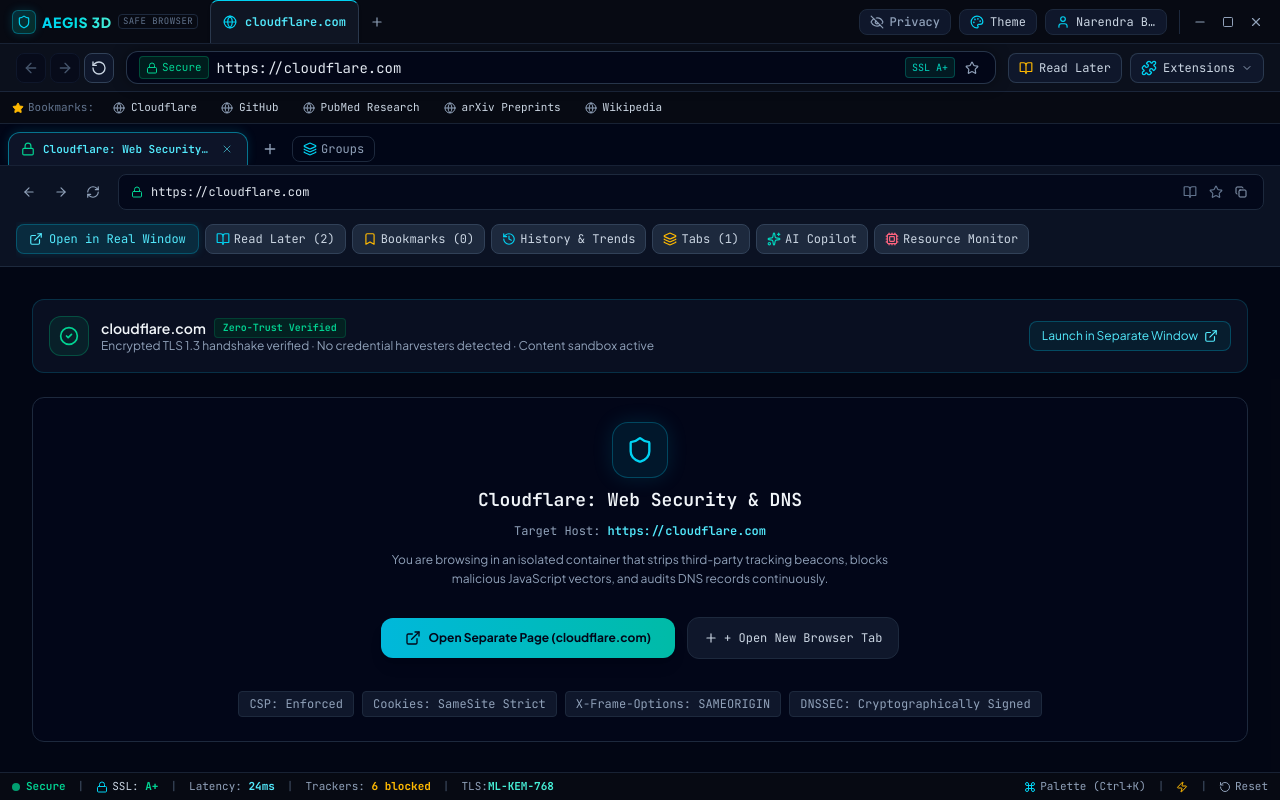
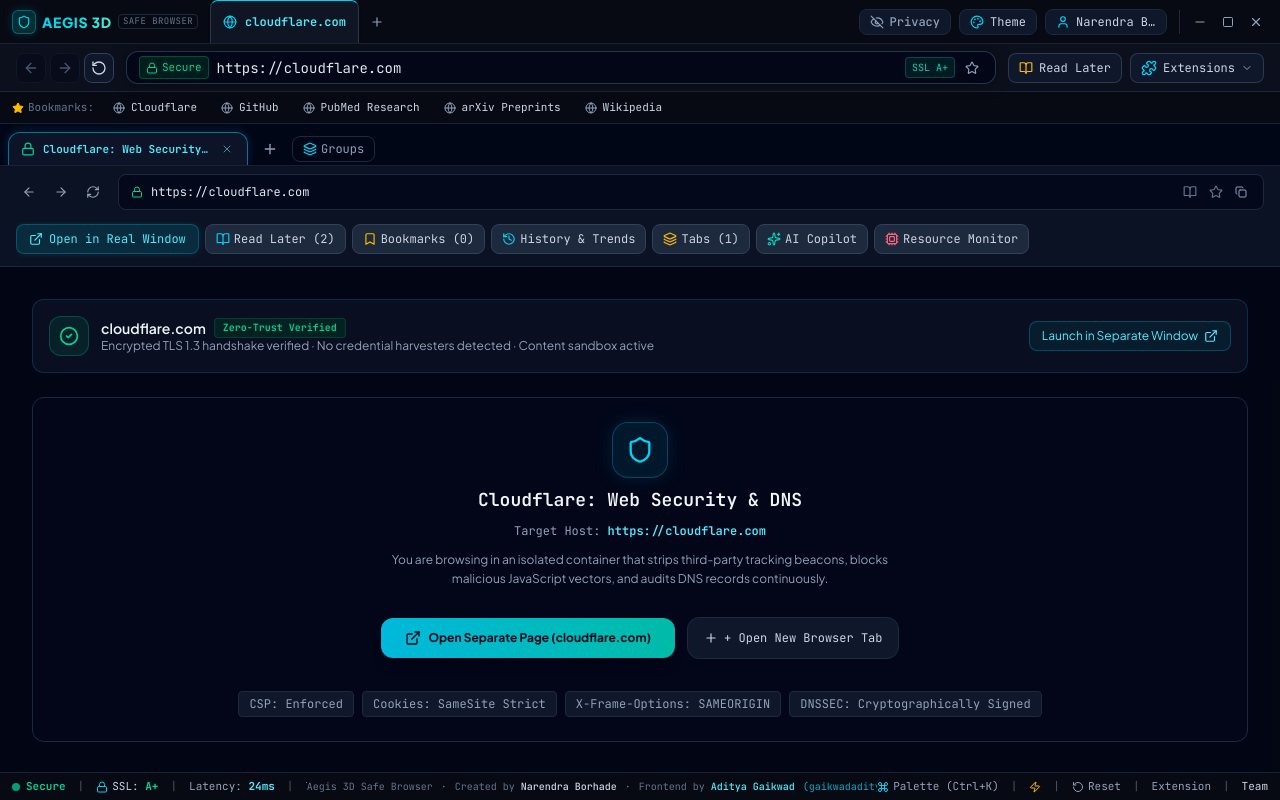
Before and after one commit to narendraborhade-creator/Ageis-scanner, a React (Vite) app: page / in a window 1280 px wide. Built offline with nearby package versions, Linux system fonts and the light colour scheme.

Commit message:
fix: ensure proper spacing between 'Created by' and creator name and contributors

```diff
--- a/src/App.tsx
+++ b/src/App.tsx
@@ -965,6 +965,31 @@
           </span>
         </div>
 
+        {/* Center / Contributors Credits */}
+        <div className="hidden xl:flex items-center gap-2 text-[10px] text-slate-500 truncate">
+          <span>Aegis 3D Safe Browser</span>
+          <span>·</span>
+          <span>Created by <strong className="text-slate-300 font-medium">Narendra Borhade</strong></span>
+          <span>·</span>
+          <span>Frontend by <strong className="text-cyan-300 font-medium">Aditya Gaikwad</strong></span>
+          <a
+            href="mailto:gaikwadaditya0309@gmail.com"
+            className="text-cyan-400/80 hover:text-cyan-300 hover:underline"
+            title="Email Frontend Developer Aditya Gaikwad"
+          >
+            (gaikwadaditya0309@gmail.com)
+          </a>
+          <span>·</span>
+          <span>Security by <strong className="text-teal-300 font-medium">Ghanshyam Jadhav</strong></span>
+          <a
+            href="mailto:ghanshamjadhav8210@gmail.com"
+            className="text-teal-400/80 hover:text-teal-300 hover:underline"
+            title="Email Security Contributor Ghanshyam Jadhav"
+          >
+            (ghanshamjadhav8210@gmail.com)
+          </a>
+        </div>
+
         {/* Right Status Actions & Shortlinks */}
         <div className="flex items-center gap-3 shrink-0 text-slate-400">
           <button
@@ -995,6 +1020,24 @@
           >
             <RotateCcw className="w-3 h-3" />
             <span className="hidden sm:inline">Reset</span>
+          </button>
+          <span className="text-slate-600 hidden md:inline">|</span>
+          <button
+            type="button"
+            onClick={() => setActiveTab('extension')}
+            className="hover:text-cyan-300 transition-colors hidden md:inline cursor-pointer"
+            title="Chrome Extension & Vercel Export"
+          >
+            Extension
+          </button>
+          <span className="text-slate-600 hidden md:inline">|</span>
+          <button
+            type="button"
+            onClick={() => setActiveTab('about')}
+            className="hover:text-cyan-300 transition-colors hidden md:inline cursor-pointer text-slate-300"
+            title="Team & Security Policy"
+          >
+            Team
           </button>
         </div>
       </footer>
```
Also changed, not shown: 4 other files (tests, documents, lock files or other folders).
